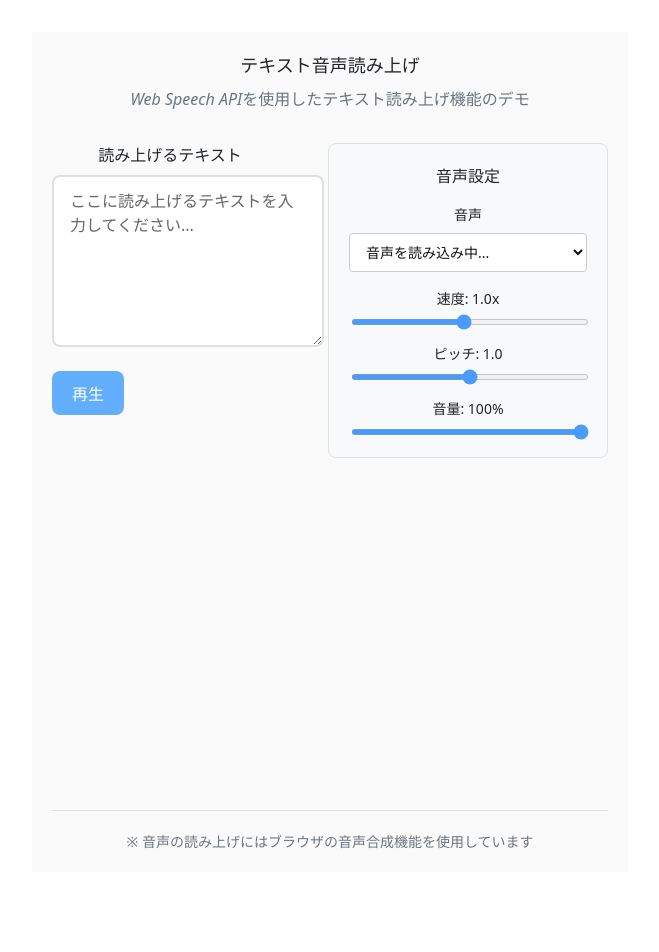
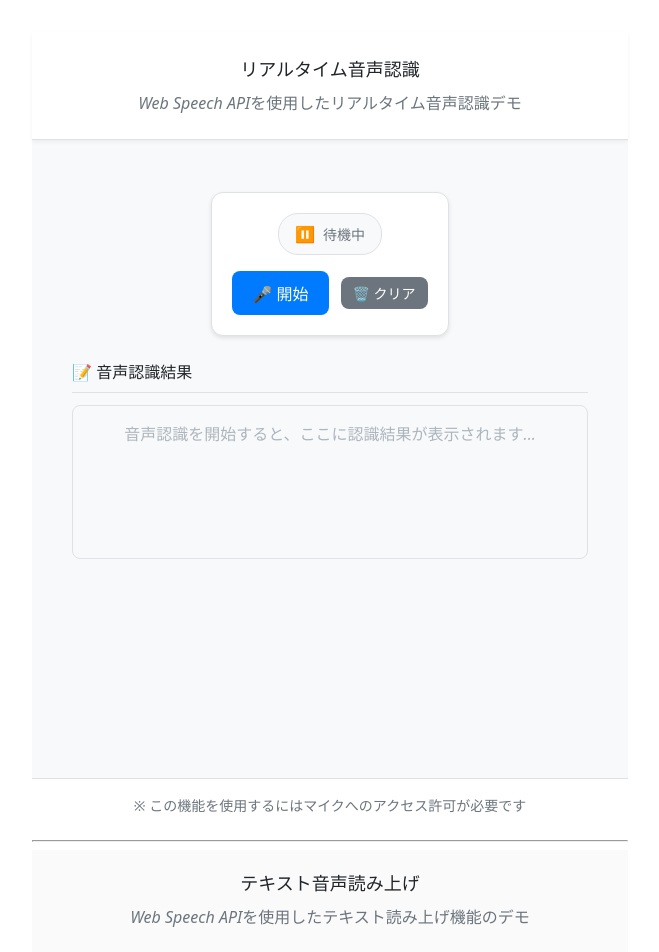
Before and after one commit to crosstem/inclusive-ai-frontend, a React (Vite) app: page / in a window 1280 px wide. Shown: the top 952 px of the page, without its empty margins (310-969 px from the left). Before the commit the page ends 904 px from the top, so only its background shows below. Built offline with nearby package versions, Linux system fonts and the light colour scheme.

Commit message:
リアルタイム音声認識とテキスト読み上げを一つのページで表示するように修正。

```diff
--- a/src/App.tsx
+++ b/src/App.tsx
@@ -1,8 +1,15 @@
-import { TextToSpeechPage } from './pages/TextToSpeechPage'
-import './App.css'
+import { SpeechRecognitionPage } from "./pages/SpeechRecognitionPage";
+import { TextToSpeechPage } from "./pages/TextToSpeechPage";
+import "./App.css";
 
 function App() {
-  return <TextToSpeechPage />
+  return (
+    <div className="app">
+      <SpeechRecognitionPage />
+      <hr />
+      <TextToSpeechPage />
+    </div>
+  );
 }
 
-export default App
+export default App;
```
